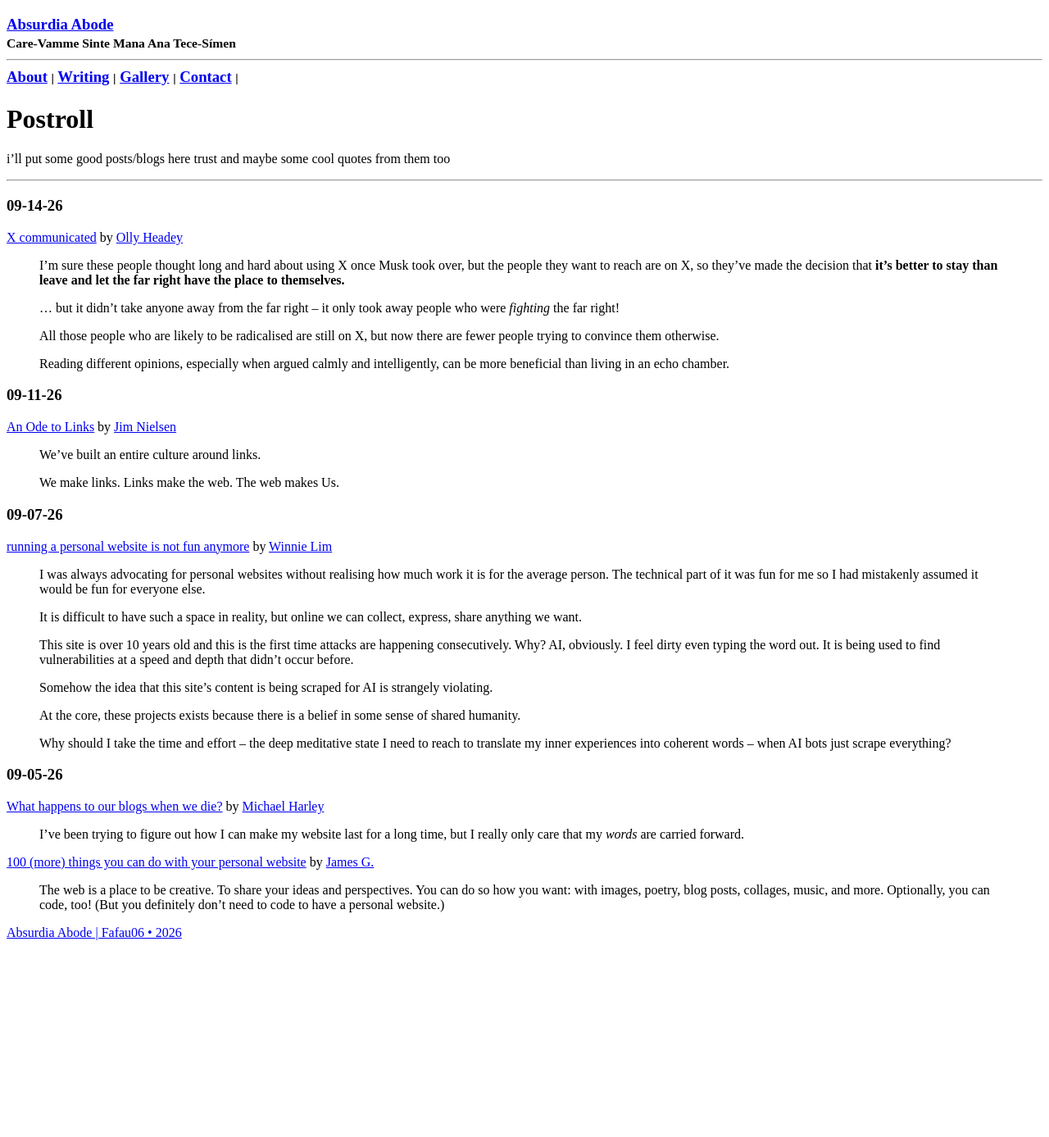
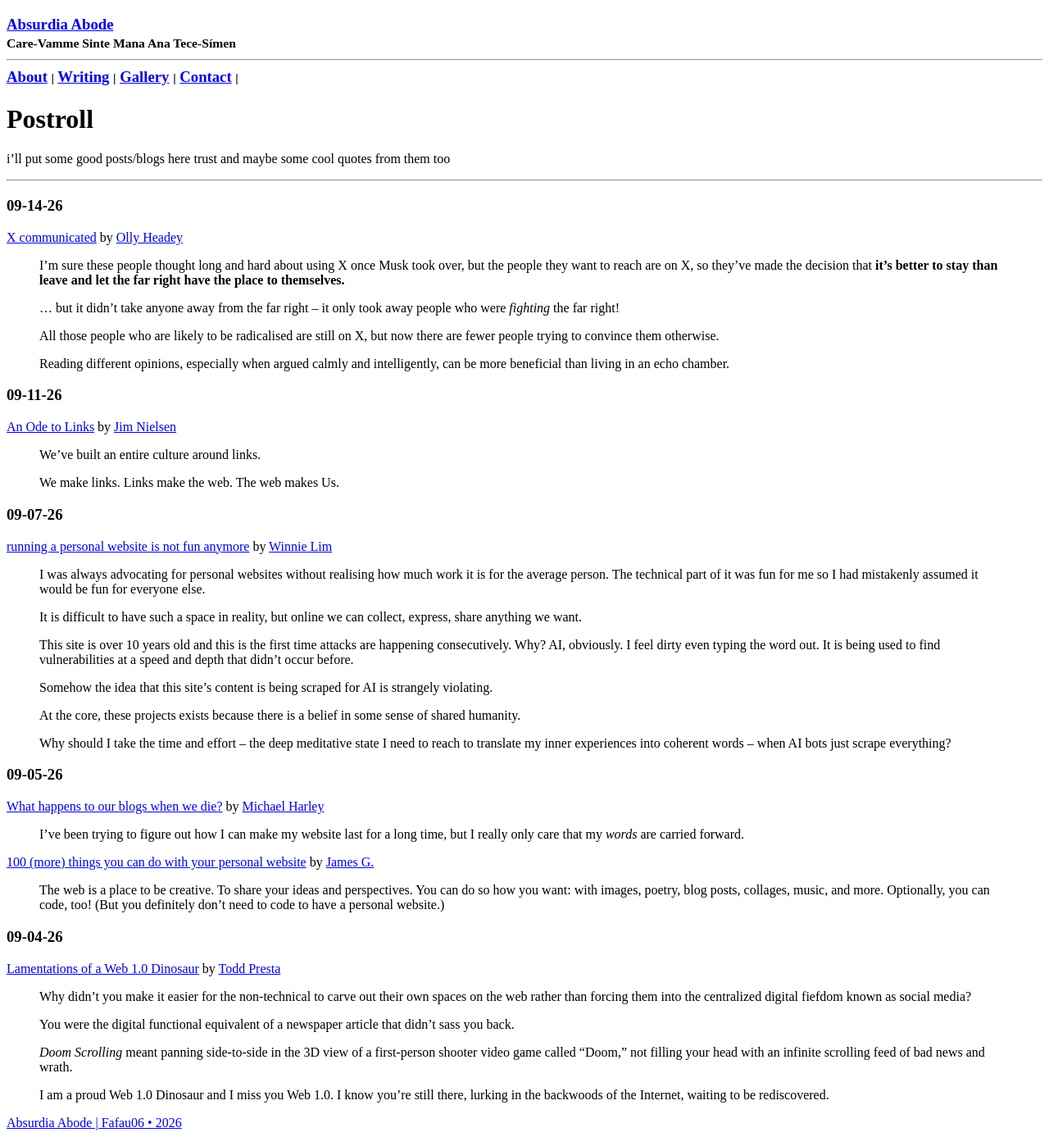
Before and after one commit to Fafau06/fafau06.github.io, a Jekyll site: the page built from slashes/postroll.md, in a window 1280 px wide. Shown: the whole page at 82% size. Built offline with Jekyll 4.4.1, drawn with Linux system fonts in a browser that asks for light colours; before the commit the page ends 1155 px from its top, so only the background shows below that.

Commit message:
Update postroll.md

```diff
--- a/slashes/postroll.md
+++ b/slashes/postroll.md
@@ -43,3 +43,13 @@ i'll put some good posts/blogs here trust and maybe some cool quotes from them t
 
 [100 (more) things you can do with your personal website](https://jamesg.blog/2024/03/10/100-more-personal-website-ideas) by [James G.](https://jamesg.blog/)
 > The web is a place to be creative. To share your ideas and perspectives. You can do so how you want: with images, poetry, blog posts, collages, music, and more. Optionally, you can code, too! (But you definitely don't need to code to have a personal website.)
+
+### 09-04-26
+[Lamentations of a Web 1.0 Dinosaur](https://toddpresta.com/musings/lamentations-of-a-web-1-0-dinosaur) by [Todd Presta](https://toddpresta.com/)
+> Why didn't you make it easier for the non-technical to carve out their own spaces on the web rather than forcing them into the centralized digital fiefdom known as social media?
+
+> You were the digital functional equivalent of a newspaper article that didn't sass you back.
+
+> *Doom Scrolling* meant panning side-to-side in the 3D view of a first-person shooter video game called "Doom," not filling your head with an infinite scrolling feed of bad news and wrath.
+
+> I am a proud Web 1.0 Dinosaur and I miss you Web 1.0. I know you're still there, lurking in the backwoods of the Internet, waiting to be rediscovered.
```
